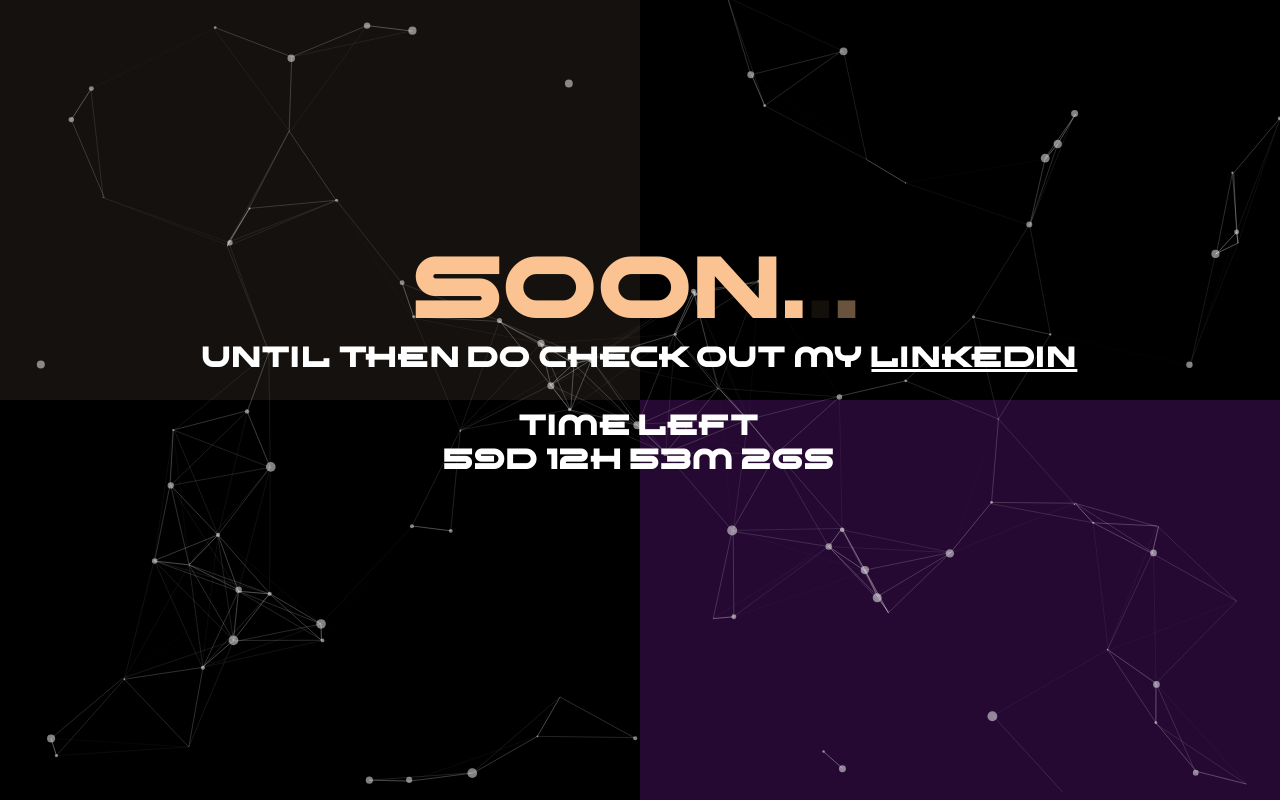
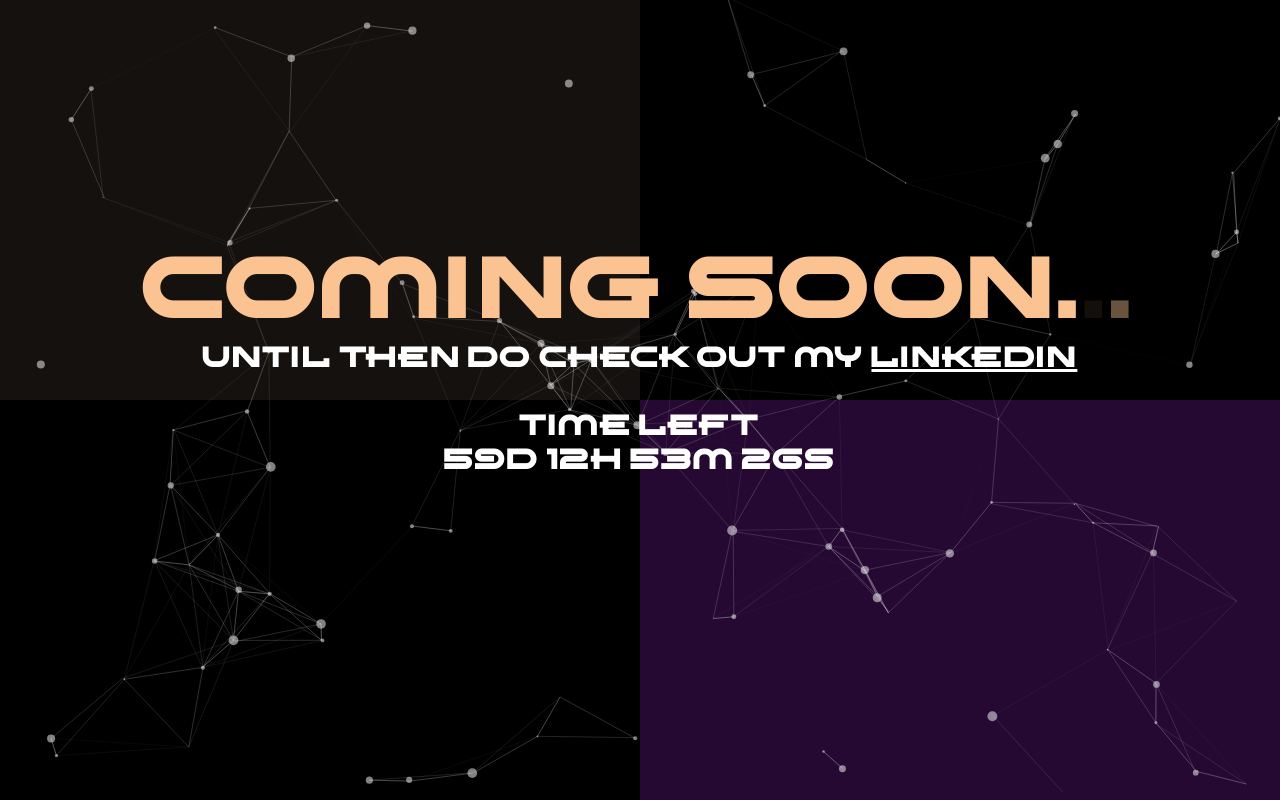
Before and after one commit to Aryan0169/portfolio.aryan, a plain HTML site: page index.html in a window 1280 px wide. Drawn offline with Linux system fonts and the light colour scheme.

Commit message:
Whole coming soon

```diff
--- a/index.html
+++ b/index.html
@@ -16,7 +16,7 @@
 
     <div id="particles-js">
       <div class="comingsoon">
-        <div class="heading"> SOON<x>.</x><y>.</y><z>.</z></div>
+        <div class="heading">COMING SOON<x>.</x><y>.</y><z>.</z></div>
         <div class="linkedin">
           Until then do check out my
           <a href="https://www.linkedin.com/in/aryan-bansal02/">LinkedIN</a><br><br>
```
